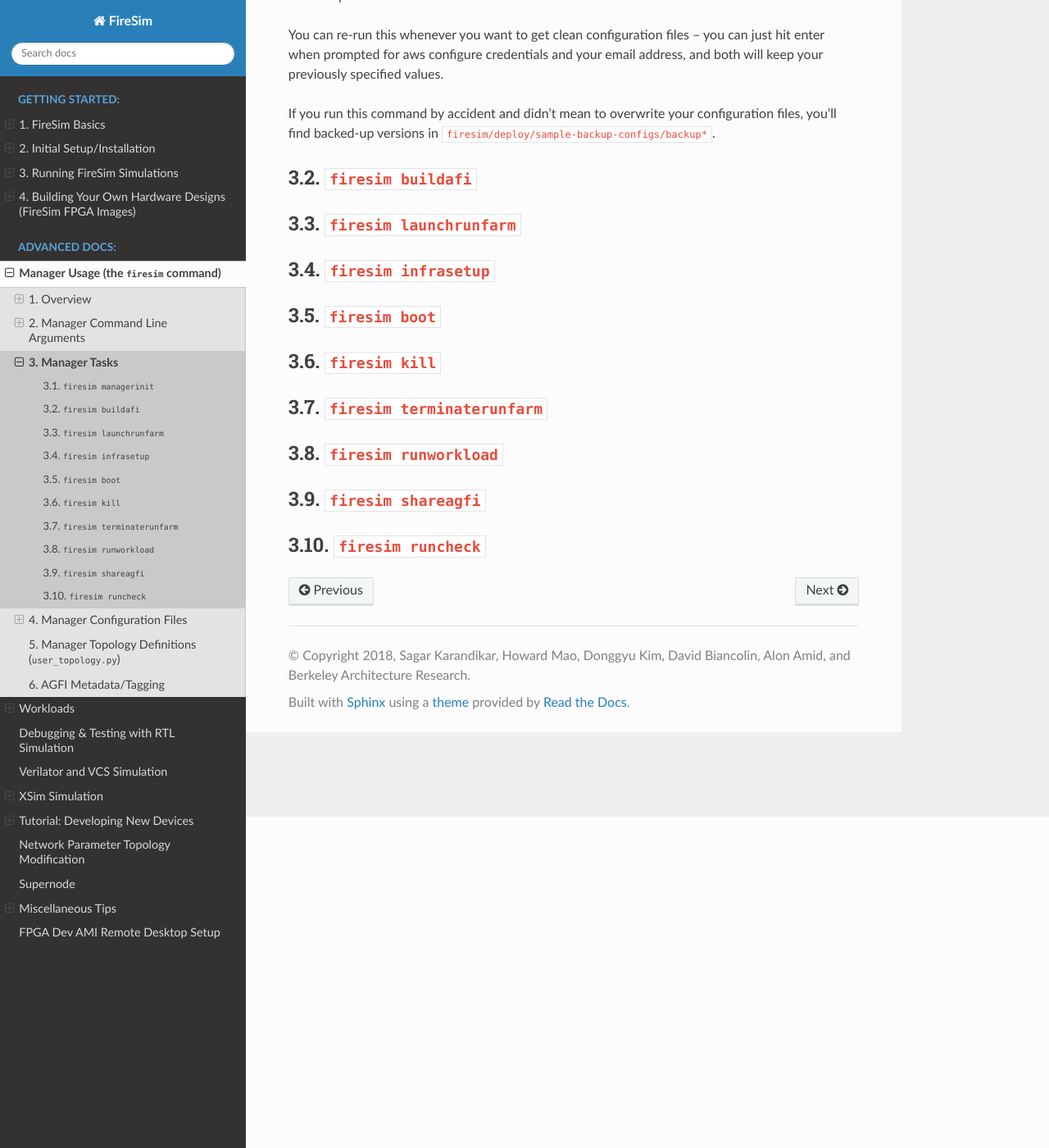
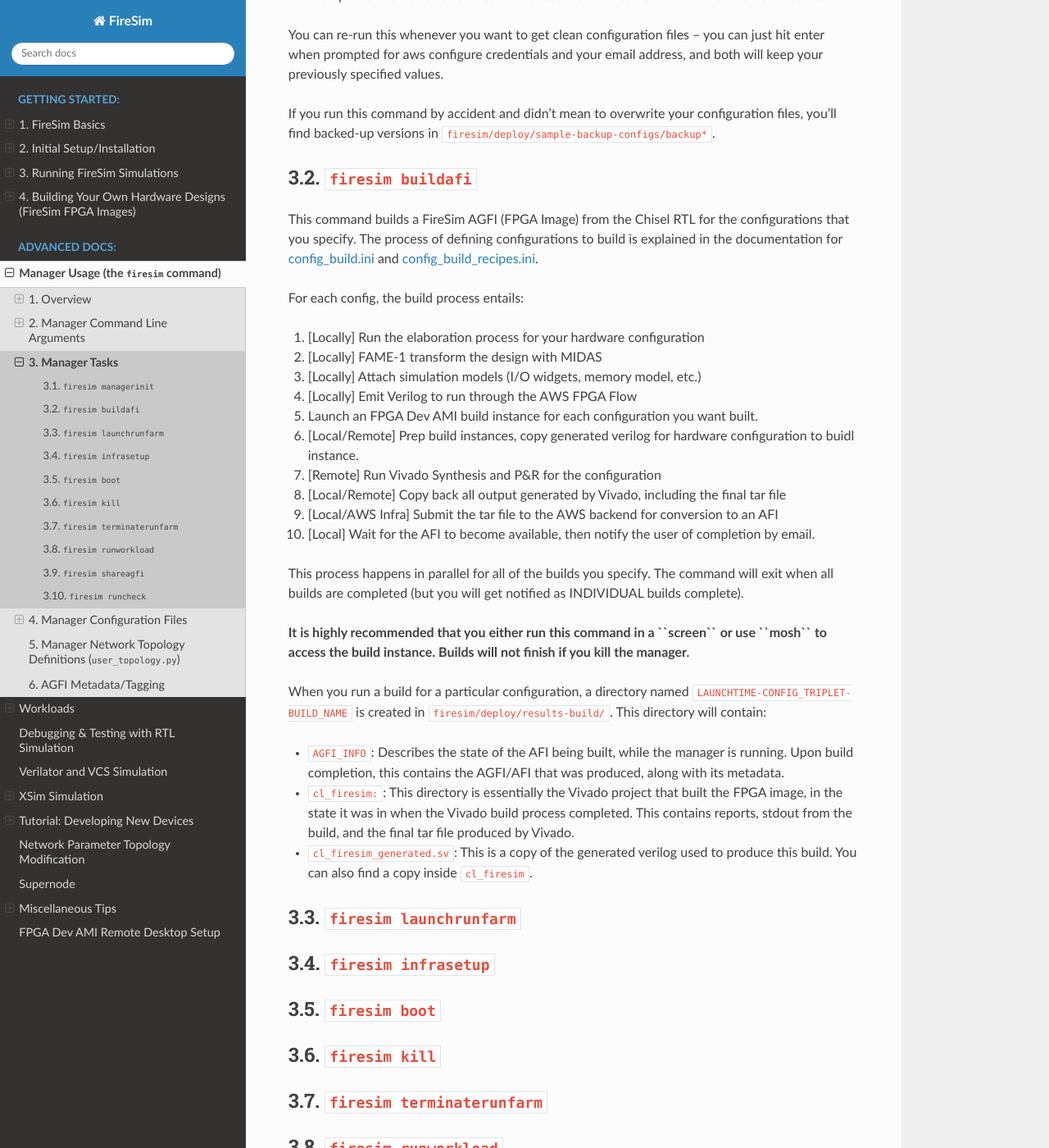
Before and after one commit to firesim/firesim, a Sphinx documentation site: the page built from docs/Advanced-Usage/Manager/Manager-Tasks.rst, in a window 1280 px wide and 1400 px high, scrolled down 404 px. Shown: the whole window at 82% size. Built offline with Sphinx 7.4.7 and the Read the Docs theme 2.0.0, drawn with Linux system fonts in a browser that asks for light colours.

Commit message:
document buildafi

```diff
--- a/docs/Advanced-Usage/Manager/Manager-Tasks.rst
+++ b/docs/Advanced-Usage/Manager/Manager-Tasks.rst
@@ -27,6 +27,50 @@
 
 ``firesim buildafi``
 ----------------------
+
+This command builds a FireSim AGFI (FPGA Image) from the Chisel RTL for the
+configurations that you specify. The process of defining configurations to
+build is explained in the documentation for :ref:`config-build` and
+:ref:`config-build-recipes`.
+
+For each config, the build process entails:
+
+1. [Locally] Run the elaboration process for your hardware configuration
+
+2. [Locally] FAME-1 transform the design with MIDAS
+
+3. [Locally] Attach simulation models (I/O widgets, memory model, etc.)
+
+4. [Locally] Emit Verilog to run through the AWS FPGA Flow
+
+5. Launch an FPGA Dev AMI build instance for each configuration you want built.
+
+6. [Local/Remote] Prep build instances, copy generated verilog for hardware configuration to buidl instance.
+
+7. [Remote] Run Vivado Synthesis and P&R for the configuration
+
+8. [Local/Remote] Copy back all output generated by Vivado, including the final tar file
+
+9. [Local/AWS Infra] Submit the tar file to the AWS backend for conversion to an AFI
+
+10. [Local] Wait for the AFI to become available, then notify the user of completion by email.
+
+This process happens in parallel for all of the builds you specify. The command
+will exit when all builds are completed (but you will get notified as
+INDIVIDUAL builds complete).
+
+**It is highly recommended that you either run this command in a ``screen`` or use
+``mosh`` to access the build instance. Builds will not finish if you kill the manager.**
+
+When you run a build for a particular configuration, a directory named
+``LAUNCHTIME-CONFIG_TRIPLET-BUILD_NAME`` is created in ``firesim/deploy/results-build/``.
+This directory will contain:
+
+- ``AGFI_INFO``: Describes the state of the AFI being built, while the manager is running. Upon build completion, this contains the AGFI/AFI that was produced, along with its metadata.
+
+- ``cl_firesim:``: This directory is essentially the Vivado project that built the FPGA image, in the state it was in when the Vivado build process completed. This contains reports, stdout from the build, and the final tar file produced by Vivado.
+
+- ``cl_firesim_generated.sv``: This is a copy of the generated verilog used to produce this build. You can also find a copy inside ``cl_firesim``.
 
 
 .. _firesim-launchrunfarm:
--- a/docs/Advanced-Usage/Manager/Manager-Topology-Definitions.rst
+++ b/docs/Advanced-Usage/Manager/Manager-Topology-Definitions.rst
@@ -1,4 +1,4 @@
-Manager Topology Definitions (``user_topology.py``)
-========================
+Manager Network Topology Definitions (``user_topology.py``)
+==================================================================
 
 TODO
```
Also changed, not shown: docs/Advanced-Usage/Manager/Manager-Configuration-Files.rst (+10 -2 lines).
